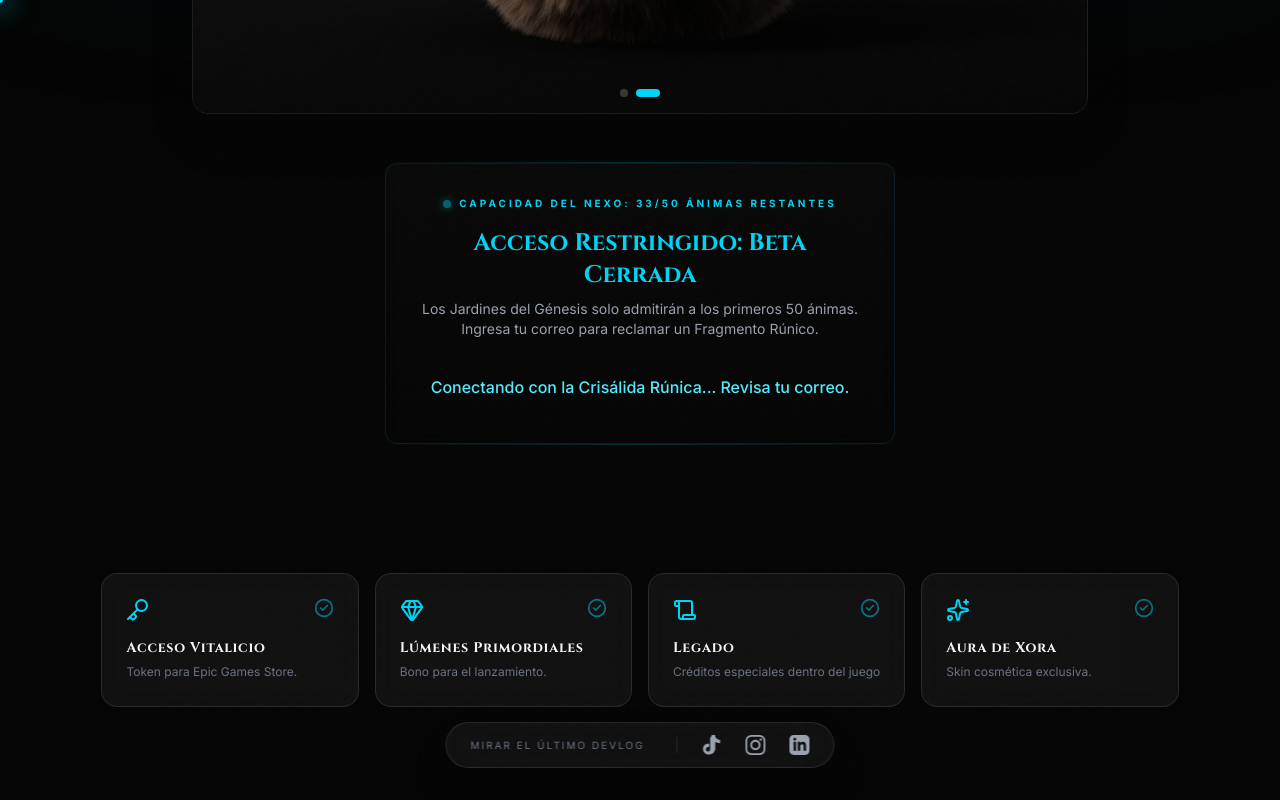
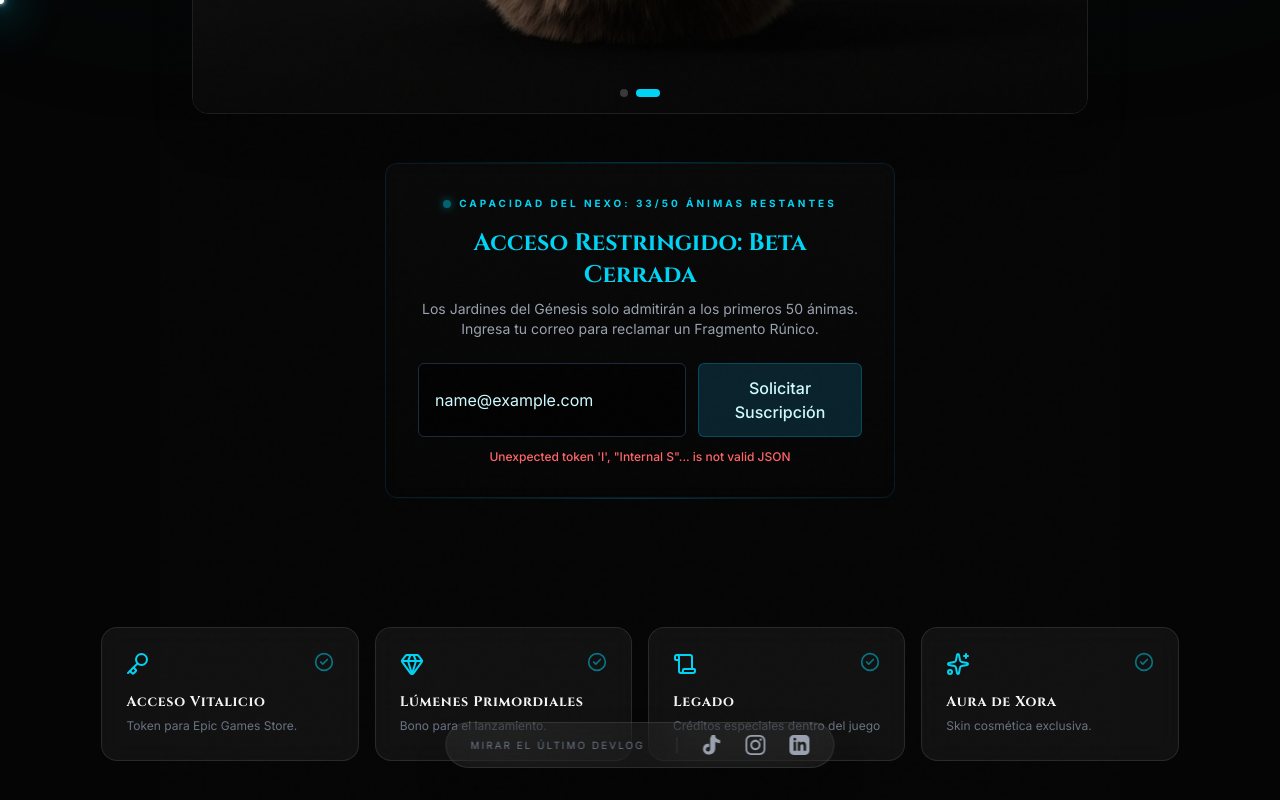
Before and after one commit to kyruodioso/xenobios_landing, a Next.js app: page / in a window 1280 px wide. Both pictures are taken after typing "name@example.com" into the empty fields and a click on the button "Solicitar Suscripción". Shown: the part 764-1564 px from the top of the page. Built offline with nearby package versions, Linux system fonts and the light colour scheme; no server answers.

Commit message:
feat: implement beta claim system and enhance custom cursor

```diff
--- a/package.json
+++ b/package.json
@@ -9,12 +9,14 @@
     "lint": "eslint"
   },
   "dependencies": {
+    "@supabase/supabase-js": "^2.105.3",
     "clsx": "^2.1.1",
     "framer-motion": "^12.38.0",
     "lucide-react": "^1.14.0",
     "next": "16.2.4",
     "react": "19.2.4",
     "react-dom": "19.2.4",
+    "resend": "^6.12.2",
     "tailwind-merge": "^3.5.0"
   },
   "devDependencies": {
--- /dev/null
+++ b/src/app/api/beta-claim/route.ts
@@ -0,0 +1,97 @@
+import { NextResponse } from 'next/server';
+import { createClient } from '@supabase/supabase-js';
+import { Resend } from 'resend';
+
+// Inicialización de clientes
+const supabase = createClient(
+  process.env.NEXT_PUBLIC_SUPABASE_URL || '',
+  process.env.SUPABASE_SERVICE_ROLE_KEY || ''
+);
+
+const resend = new Resend(process.env.RESEND_API_KEY);
+
+function generateToken() {
+  const letters = 'ABCDEFGHIJKLMNOPQRSTUVWXYZ';
+  const numbers = '0123456789';
+  const randomLetters = Array.from({ length: 4 }, () => letters[Math.floor(Math.random() * letters.length)]).join('');
+  const randomNumbers = Array.from({ length: 4 }, () => numbers[Math.floor(Math.random() * numbers.length)]).join('');
+  return `XENO-${randomLetters}-${randomNumbers}`;
+}
+
+export async function POST(request: Request) {
+  try {
+    const { email } = await request.json();
+
+    if (!email) {
+      return NextResponse.json({ error: 'El email es obligatorio.' }, { status: 400 });
+    }
+
+    // 1. Verificar si el email ya existe
+    const { data: existingInvite, error: checkError } = await supabase
+      .from('beta_invites')
+      .select('email')
+      .eq('email', email)
+      .single();
+
+    if (existingInvite) {
+      return NextResponse.json({ error: 'Ya hay un Fragmento Rúnico vinculado a este email.' }, { status: 400 });
+    }
+
+    // 2. Verificar límite de 50 registros
+    const { count, error: countError } = await supabase
+      .from('beta_invites')
+      .select('*', { count: 'exact', head: true });
+
+    if (count !== null && count >= 50) {
+      return NextResponse.json({ error: 'Los Jardines del Génesis están llenos. Beta cerrada.' }, { status: 403 });
+    }
+
+    // 3. Generar token y guardar
+    const token = generateToken();
+    const { error: insertError } = await supabase
+      .from('beta_invites')
+      .insert({ email, codigo: token });
+
+    if (insertError) {
+      console.error('Error al insertar en DB:', insertError);
+      return NextResponse.json({ error: 'Error al reclamar el Fragmento. Reintenta.' }, { status: 500 });
+    }
+
+    // 4. Enviar correo vía Resend
+    try {
+      await resend.emails.send({
+        from: 'Xenobios <noreply@resend.dev>', // Usar dominio verificado en producción
+        to: email,
+        subject: 'Tu Fragmento Rúnico ha sido forjado - Beta de Xenobios',
+        html: `
+          <div style="background-color: #050505; color: #f0f0f0; padding: 40px; font-family: 'Cinzel', serif; border: 1px solid #1a1a1a; max-width: 600px; margin: 0 auto; border-radius: 8px;">
+            <h1 style="color: #00e5ff; text-align: center; font-size: 24px; text-transform: uppercase; letter-spacing: 2px;">Xenobios</h1>
+            <div style="margin-top: 30px; text-align: center;">
+              <p style="font-size: 16px; line-height: 1.6;">Has sido elegido por los Jardines del Génesis.</p>
+              <p style="font-size: 16px; line-height: 1.6;">Tu Fragmento Rúnico está listo para ser reclamado:</p>
+
+              <div style="background-color: #0a0a0a; border: 2px dashed #00e5ff; padding: 20px; margin: 30px 0; border-radius: 4px;">
+                <span style="font-size: 32px; font-weight: bold; color: #DEFF9A; letter-spacing: 5px; font-family: monospace;">${token}</span>
+              </div>
+
+              <p style="color: #888; font-size: 14px; margin-top: 40px;">No compartas este código con otras ánimas. La corrupción acecha.</p>
+            </div>
+            <div style="margin-top: 40px; border-top: 1px solid #1a1a1a; padding-top: 20px; text-align: center; color: #444; font-size: 12px;">
+              © 2026 Xenobios - El Renacer de las Ánimas
+            </div>
+          </div>
+        `
+      });
+    } catch (emailError) {
+      console.error('Error al enviar email:', emailError);
+      // Opcional: Podrías retornar éxito igual porque ya se guardó en DB,
+      // pero el usuario pidió enviarlo. Aquí lo dejamos pasar o informamos.
+    }
+
+    return NextResponse.json({ message: 'Fragmento enviado exitosamente' }, { status: 200 });
+
+  } catch (error) {
+    console.error('API Error:', error);
+    return NextResponse.json({ error: 'Error interno del servidor.' }, { status: 500 });
+  }
+}
--- a/src/components/BetaForm.tsx
+++ b/src/components/BetaForm.tsx
@@ -5,7 +5,9 @@ import { motion, AnimatePresence } from "framer-motion";
 
 export default function BetaForm() {
   const [email, setEmail] = useState("");
-  const [submitted, setSubmitted] = useState(false);
+  const [loading, setLoading] = useState(false);
+  const [error, setError] = useState(null);
+  const [successMessage, setSuccessMessage] = useState(null);
   const [capacity, setCapacity] = useState(34);
 
   useEffect(() => {
@@ -15,10 +17,34 @@ export default function BetaForm() {
     return () => clearTimeout(timer);
   }, []);
 
-  const handleSubmit = (e: React.FormEvent) => {
+  const handleSubmit = async (e: React.FormEvent) => {
     e.preventDefault();
     if (!email) return;
-    setSubmitted(true);
+
+    setLoading(true);
+    setError(null);
+
+    try {
+      const response = await fetch("/api/beta-claim", {
+        method: "POST",
+        headers: {
+          "Content-Type": "application/json",
+        },
+        body: JSON.stringify({ email }),
+      });
+
+      const data = await response.json();
+
+      if (!response.ok) {
+        throw new Error(data.error || "Algo salió mal");
+      }
+
+      setSuccessMessage(data.message);
+    } catch (err: any) {
+      setError(err.message);
+    } finally {
+      setLoading(false);
+    }
   };
 
   return (
@@ -51,13 +77,9 @@ export default function BetaForm() {
         </div>
 
         <AnimatePresence mode="wait">
-          {!submitted ? (
-            <motion.form
-              key="form"
-              initial={{ opacity: 0 }}
-              animate={{ opacity: 1 }}
-              exit={{ opacity: 0, y: -10 }}
-              transition={{ duration: 0.3 }}
+          {!successMessage ? (
+            <motion.div key="form-container">
+              <form
                 onSubmit={handleSubmit}
                 className="flex flex-col sm:flex-row gap-3"
               >
@@ -66,31 +88,62 @@ export default function BetaForm() {
                   placeholder="tu@alma.com"
                   value={email}
                   onChange={(e) => setEmail(e.target.value)}
-                className="flex-1 bg-black/50 border border-gray-800 rounded-md px-4 py-3 text-cyan-100 placeholder-gray-600 focus:outline-none focus:border-cyan-500 focus:ring-1 focus:ring-cyan-500 transition-all duration-300"
+                  disabled={loading}
+                  className="flex-1 bg-black/50 border border-gray-800 rounded-md px-4 py-3 text-cyan-100 placeholder-gray-600 focus:outline-none focus:border-cyan-500 focus:ring-1 focus:ring-cyan-500 transition-all duration-300 disabled:opacity-50"
                   required
                 />
                 <button
                   type="submit"
-                className="bg-cyan-900/40 hover:bg-cyan-800/60 border border-cyan-700/50 hover:border-cyan-400 text-cyan-100 px-6 py-3 rounded-md font-medium transition-all duration-300 hover:shadow-[0_0_15px_rgba(0,255,255,0.4)]"
+                  disabled={loading}
+                  className="bg-cyan-900/40 hover:bg-cyan-800/60 border border-cyan-700/50 hover:border-cyan-400 text-cyan-100 px-6 py-3 rounded-md font-medium transition-all duration-300 hover:shadow-[0_0_15px_rgba(0,255,255,0.4)] disabled:opacity-50 disabled:cursor-not-allowed"
                 >
-                Solicitar Suscripción
+                  {loading ? "Reclamando..." : "Solicitar Suscripción"}
                 </button>
-            </motion.form>
+              </form>
+              {error && (
+                <motion.p
+                  initial={{ opacity: 0, y: 5 }}
+                  animate={{ opacity: 1, y: 0 }}
+                  className="text-red-400 text-xs mt-3 text-center font-medium"
+                >
+                  {error}
+                </motion.p>
+              )}
+            </motion.div>
           ) : (
             <motion.div
               key="success"
-              initial={{ opacity: 0, y: 10 }}
-              animate={{ opacity: 1, y: 0 }}
-              transition={{ duration: 0.5 }}
-              className="text-center py-3"
+              initial={{ opacity: 0, scale: 0.9 }}
+              animate={{ opacity: 1, scale: 1 }}
+              transition={{ duration: 0.5, type: "spring" }}
+              className="text-center py-6"
             >
-              <p className="text-cyan-300 font-medium">
-                Conectando con la Crisálida Rúnica... Revisa tu correo.
+              <div className="mb-4 inline-block p-3 rounded-full bg-cyan-500/10 border border-cyan-500/30">
+                <svg
+                  className="w-8 h-8 text-cyan-400"
+                  fill="none"
+                  stroke="currentColor"
+                  viewBox="0 0 24 24"
+                >
+                  <path
+                    strokeLinecap="round"
+                    strokeLinejoin="round"
+                    strokeWidth={2}
+                    d="M5 13l4 4L19 7"
+                  />
+                </svg>
+              </div>
+              <p className="text-cyan-300 font-bold text-lg mb-1">
+                ¡Fragmento Reclamado!
+              </p>
+              <p className="text-gray-400 text-sm">
+                {successMessage}. Revisa la Crisálida (tu correo).
               </p>
             </motion.div>
           )}
         </AnimatePresence>
       </div>
     </div>
+
   );
 }
--- a/src/components/CustomCursor.tsx
+++ b/src/components/CustomCursor.tsx
@@ -42,17 +42,17 @@ export default function CustomCursor() {
   return (
     <>
       <motion.div
-        className="fixed top-0 left-0 w-6 h-6 bg-cyan-400/30 rounded-full pointer-events-none z-[9999] blur-md"
+        className="fixed top-0 left-0 w-8 h-8 bg-cyan-400/40 rounded-full pointer-events-none z-[9999] blur-xl"
         style={{
           x: cursorX,
           y: cursorY,
           translateX: "-50%",
           translateY: "-50%",
-          scale: isHovering ? 2.5 : 1,
+          scale: isHovering ? 2 : 1,
         }}
       />
       <motion.div
-        className="fixed top-0 left-0 w-1.5 h-1.5 bg-cyan-400 rounded-full pointer-events-none z-[9999]"
+        className="fixed top-0 left-0 w-2 h-2 bg-white rounded-full pointer-events-none z-[9999] shadow-[0_0_15px_#22d3ee,0_0_5px_#fff]"
         style={{
           x: cursorX,
           y: cursorY,
```
Also changed, not shown: 1 other file (tests, documents, lock files or other folders). Lines whose indentation alone changed are shown as unchanged.
